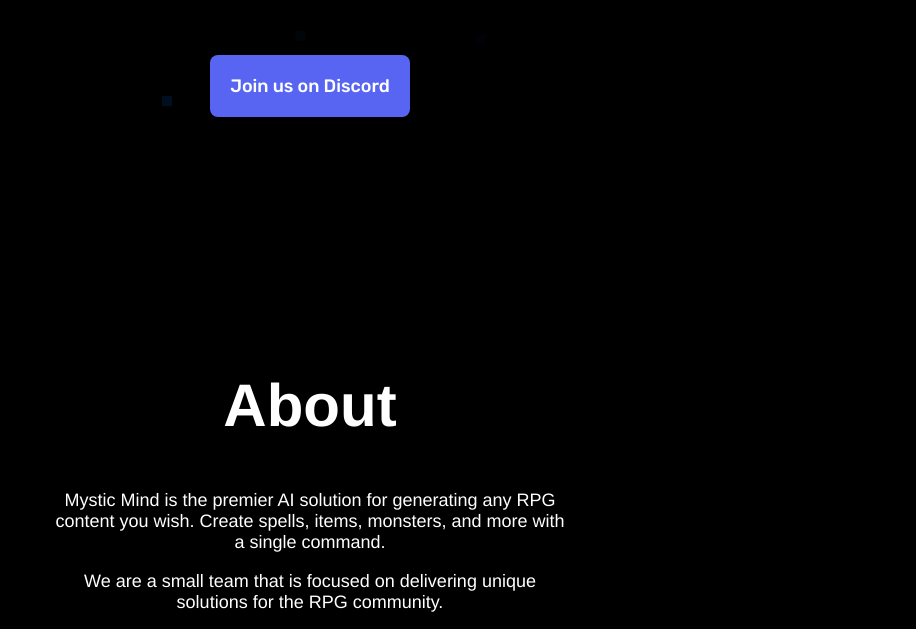
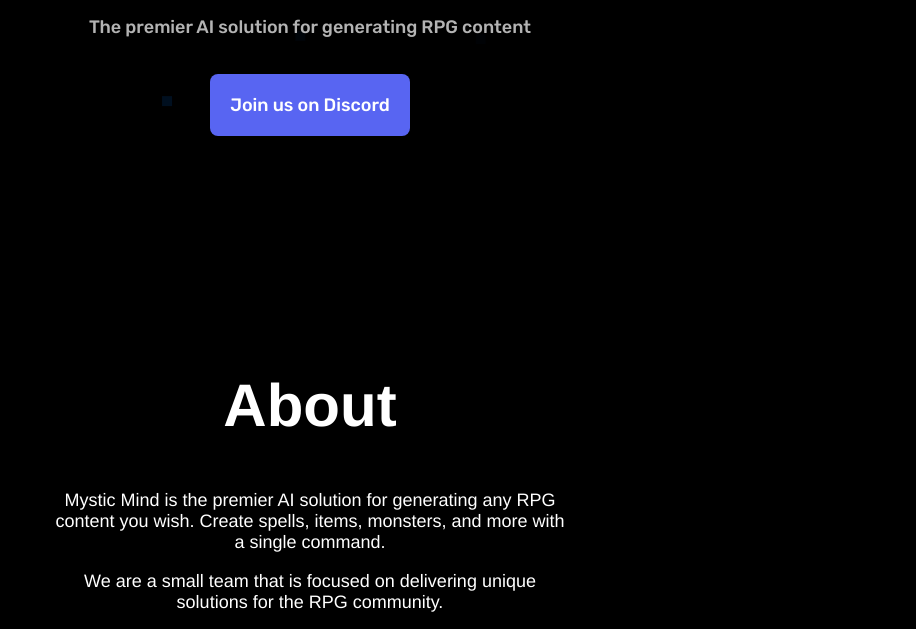
Before and after one commit to mystic-mind-ai/mystic-mind-ai.github.io, a Gatsby site: page / in a window 1280 px wide. Shown: the part 471-1100 px from the top of the page, without its empty margins (330-1246 px from the left). Built offline with nearby package versions, Linux system fonts and the light colour scheme; Gatsby itself is replaced by a stand-in of ours; a web font is replaced by a local one.

Commit message:
Updates to invite and tagline

```diff
--- a/src/pages/index.js
+++ b/src/pages/index.js
@@ -16,7 +16,8 @@
         </div>
         <div>
           <h1 className="animate__animated animate__fadeInDown logoStyle">Mystic Mind</h1>
-          <a className="discordButton" href="https://discord.gg/GfdNApCcE4" target="_blank" rel="noreferrer">Join us on Discord</a>
+          <p className="animate__animated animate__fadeIn animate__delay-1s tagline">The premier AI solution for generating RPG content</p>
+          <a className="discordButton" href="https://discord.gg/gpFPdVxuYq" target="_blank" rel="noreferrer">Join us on Discord</a>
         </div>
         <div />
       </div>
@@ -27,7 +28,7 @@
       <div className="sectionSpacer"></div>
 
       <h2 id="support">Support</h2>
-      <p>For help, questions, or inquiries, please <a href="https://discord.gg/GfdNApCcE4" target="_blank" rel="noreferrer">visit our Discord</a> for more information.</p>
+      <p>For help, questions, or inquiries, please <a href="https://discord.gg/gpFPdVxuYq" target="_blank" rel="noreferrer">visit our Discord</a> for more information.</p>
       <div className="sectionSpacer"></div>
 
       <Trails />
--- a/src/styles/index.css
+++ b/src/styles/index.css
@@ -1,5 +1,6 @@
 .logoStyle {
     font-size: 100px;
+    margin-bottom: 2rem;
 }
 
 .discordButton {
@@ -16,6 +17,12 @@
     border-radius: 8px;
 }
 
+.tagline {
+    font-family: "Rubik", Helvetica, sans-serif;
+    margin-bottom: 2rem;
+    color: #B3B3B3;
+}
+
 .sectionSpacer {
     height: 10vh;
 }
@@ -24,6 +31,10 @@
     --animate-duration: 6s;
 }
 
+.animate__animated.animate__fadeIn {
+    --animate-duration: 2s;
+  }
+
 @media (max-width: 650px) {
     .logoStyle {
         font-size: 50px;
```
